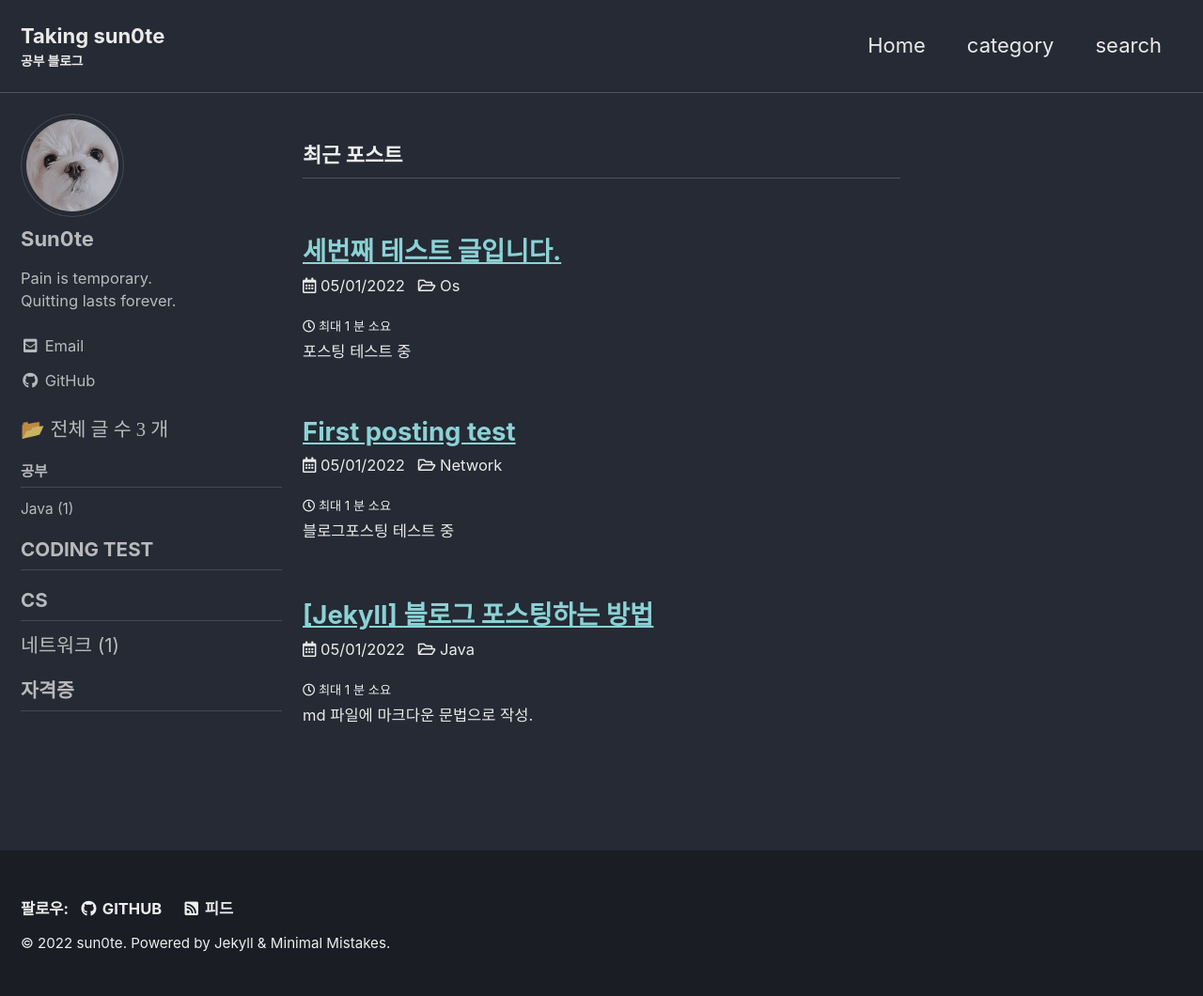
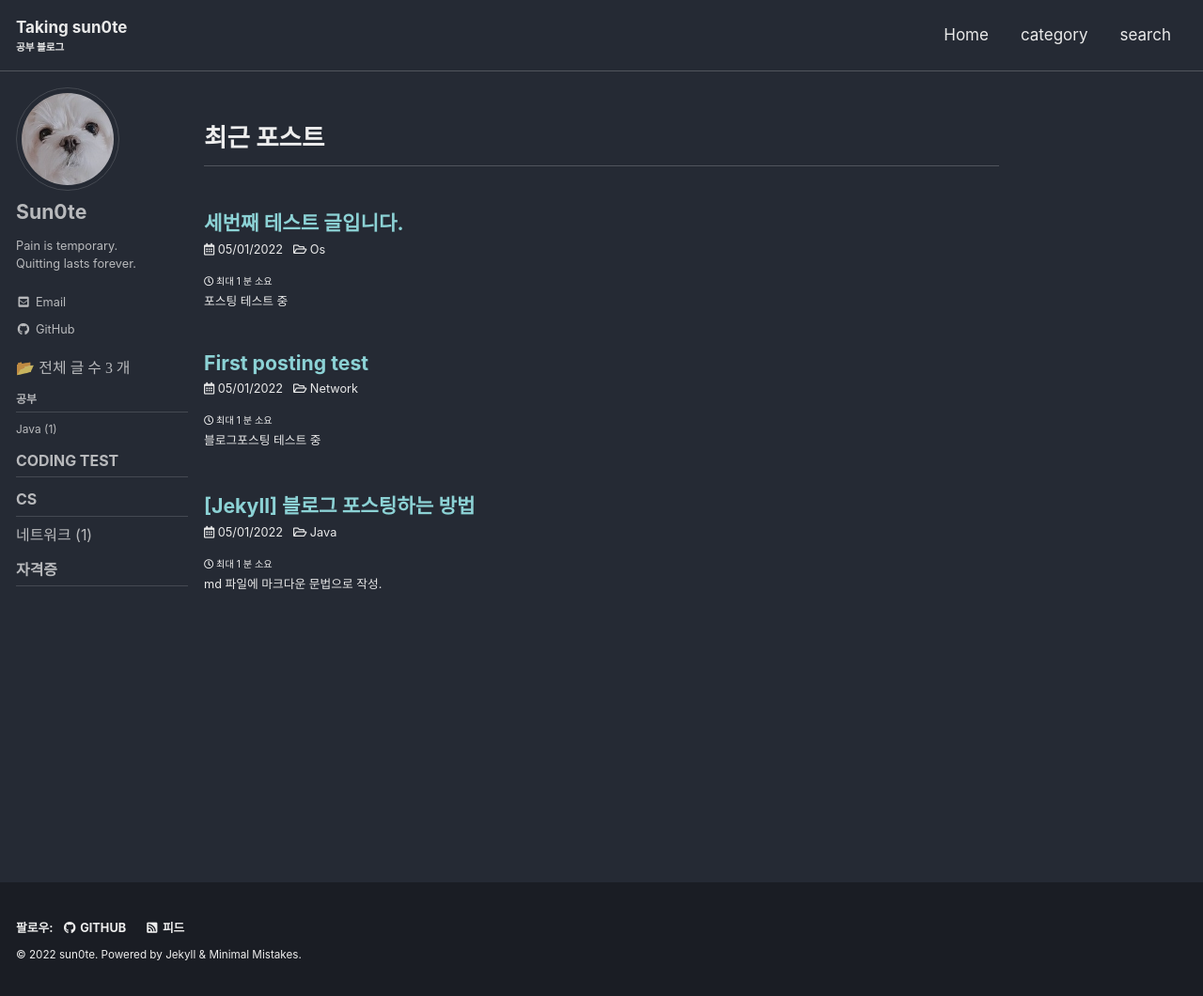
Before and after one commit to sun0te/sun0te.github.io, a Jekyll site: the page built from index.html, in a window 1280 px wide and 1060 px high. Shown: the whole window at 94% size. Built offline with Jekyll 4.4.1, drawn with Linux system fonts in a browser that asks for light colours; cached includes are drawn as plain includes; some web fonts are replaced; the list of posts is cut into pages by our own code.

Commit message:
blog design

```diff
--- a/_sass/minimal-mistakes/_archive.scss
+++ b/_sass/minimal-mistakes/_archive.scss
@@ -34,7 +34,8 @@
 .archive__subtitle {
   margin: 1.414em 0 0.5em;
   padding-bottom: 0.5em;
-  font-size: $type-size-5;
+  /*font-size: $type-size-5;*/
+  font-size: $type-size-3;
   color: $muted-text-color;
   border-bottom: 1px solid $border-color;
 
--- a/_sass/minimal-mistakes/_base.scss
+++ b/_sass/minimal-mistakes/_base.scss
@@ -126,6 +126,10 @@ blockquote {
 /* links */
 
 a {
+  /* devinlife : a link 하이퍼링크 밑줄 없애기(포스트제목밑줄) */
+  text-decoration: none;
+
+
   &:focus {
     @extend %tab-focus;
   }
--- a/_sass/minimal-mistakes/_reset.scss
+++ b/_sass/minimal-mistakes/_reset.scss
@@ -11,15 +11,15 @@ html {
   font-size: 16px;
 
   @include breakpoint($medium) {
-    font-size: 18px;
+    font-size: 16px;
   }
 
   @include breakpoint($large) {
-    font-size: 20px;
+    font-size: 16px;
   }
 
   @include breakpoint($x-large) {
-    font-size: 22px;
+    font-size: 17px;
   }
 
   -webkit-text-size-adjust: 100%;
--- a/_sass/minimal-mistakes/_sidebar.scss
+++ b/_sass/minimal-mistakes/_sidebar.scss
@@ -174,7 +174,7 @@
 }
 .sidebar .author__name {
   font-family: $sans-serif;
-  font-size: $type-size-5;
+  font-size: $type-size-4;
 }
 
 .author__bio {
--- a/_sass/minimal-mistakes/_variables.scss
+++ b/_sass/minimal-mistakes/_variables.scss
@@ -156,8 +156,14 @@ $max-width: $x-large !default;
    ========================================================================== */
 
 $right-sidebar-width-narrow: 200px !default;
-$right-sidebar-width: 300px !default;
-$right-sidebar-width-wide: 400px !default;
+$right-sidebar-width: 200px !default;
+$right-sidebar-width-wide: 250px !default;
+
+// $right-sidebar-width-narrow: 200px !default;
+// $right-sidebar-width: 300px !default;
+// $right-sidebar-width-wide: 400px !default;
+// 원래 코드 - 사이드 여백 너무 많아서 수정
+
 
 /*
    Other
```
